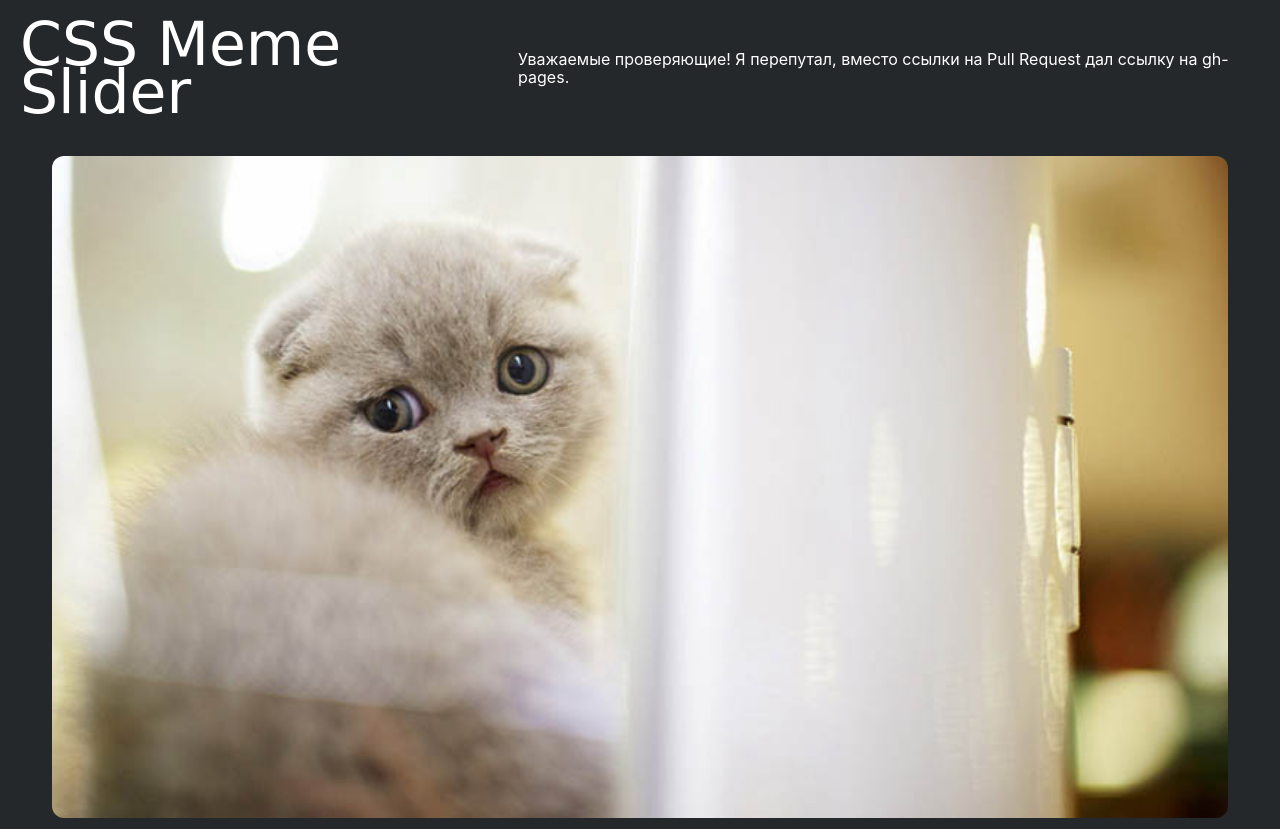
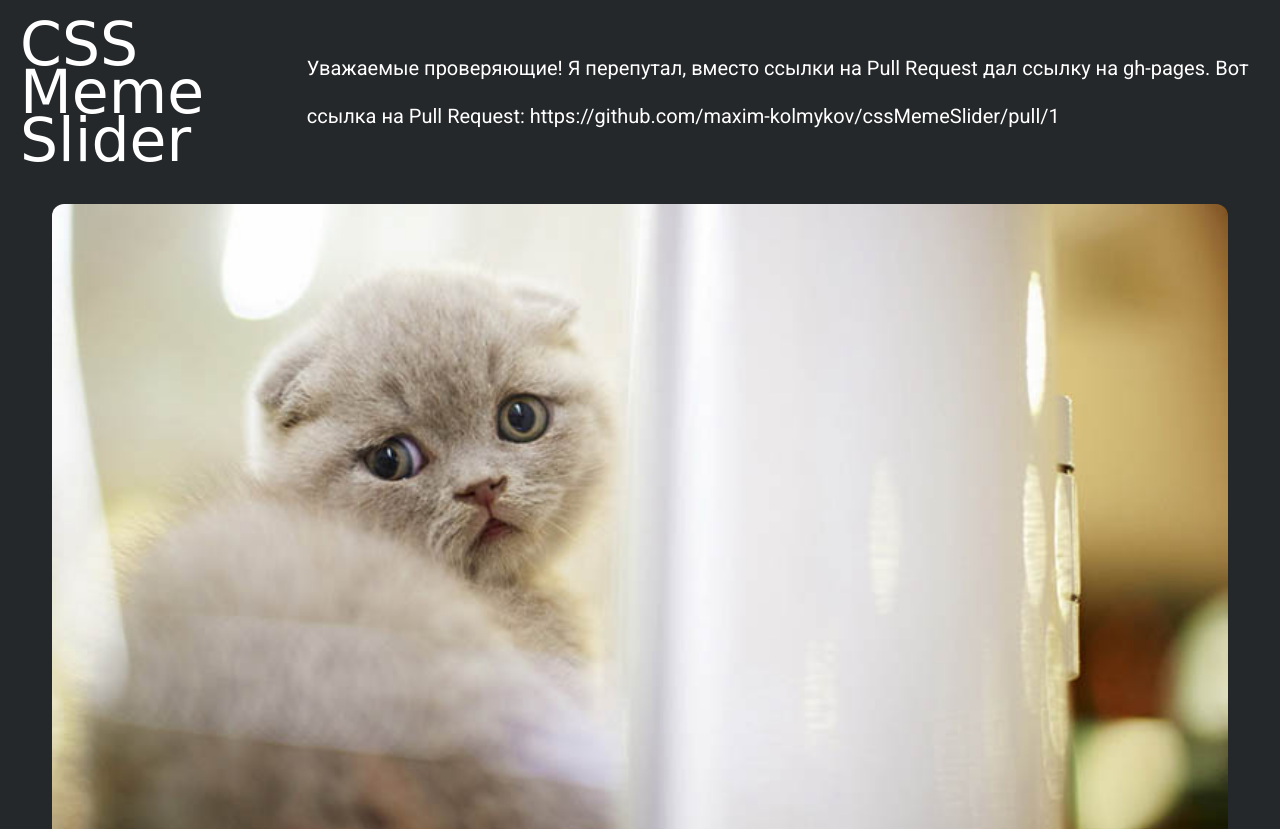
Before and after one commit to maxim-kolmykov/cssMemeSlider, a plain HTML site: page cssMemeSlider/index.html in a window 1280 px wide. Shown: the top 829 px of the page. Drawn offline with Linux system fonts and the light colour scheme; a web font is replaced by a local one.

Commit message:
fix: forgot link (Mon, Sep 18, 2023 05:16:55 AM)

```diff
--- a/cssMemeSlider/index.html
+++ b/cssMemeSlider/index.html
@@ -20,8 +20,9 @@
     <header class="header">
         <div class="container">
            <h1>CSS Meme Slider</h1>
-           <p>Уважаемые проверяющие! Я перепутал, вместо ссылки на Pull Request дал ссылку на gh-pages.</p>
-           <P></P>
+           <div class="footer__item">
+           <p>Уважаемые проверяющие! Я перепутал, вместо ссылки на Pull Request дал ссылку на gh-pages. Вот ссылка на Pull Request: <a class="my-github"  href="https://github.com/maxim-kolmykov/cssMemeSlider/pull/1">https://github.com/maxim-kolmykov/cssMemeSlider/pull/1</a></p>
+        </div>
         </div>
     </header>
 
```
